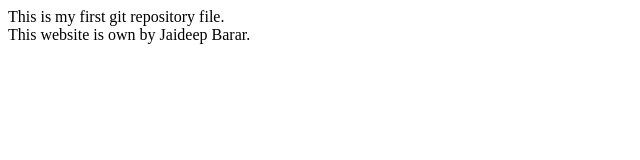
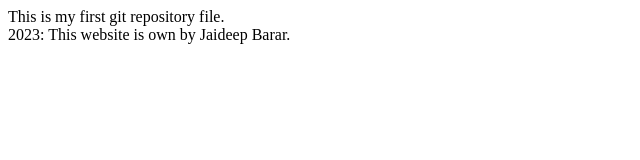
Before and after one commit to LearnWithJD/learningGit, a plain HTML site: page index.html in a window 1280 px wide. Shown: the full height of the page, 0-640 px from the left. Drawn offline with Linux system fonts and the light colour scheme.

Commit message:
updated 2023 in footer

```diff
--- a/index.html
+++ b/index.html
@@ -6,6 +6,6 @@
         This is my first git repository file.
     </body>
     <footer>
-        This website is own by Jaideep Barar.
+        2023: This website is own by Jaideep Barar.
     </footer>
 </html>
```
